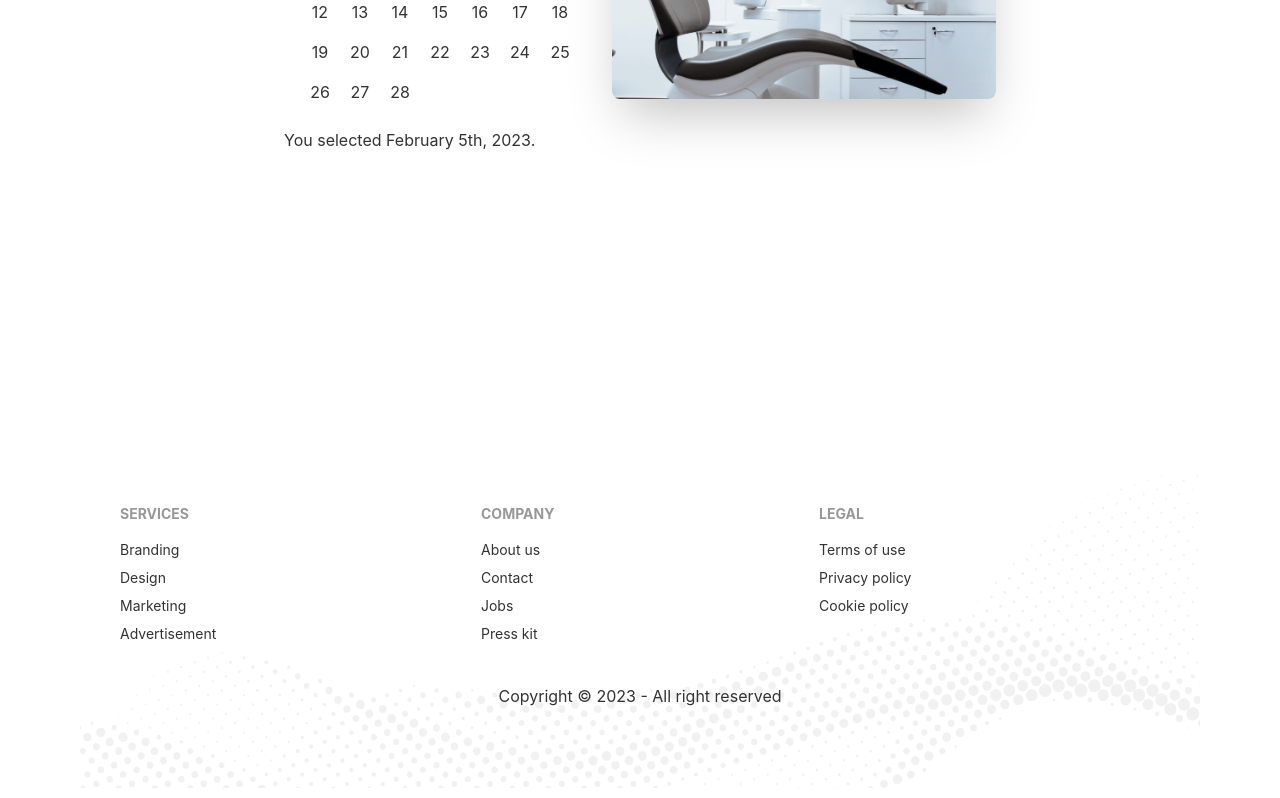
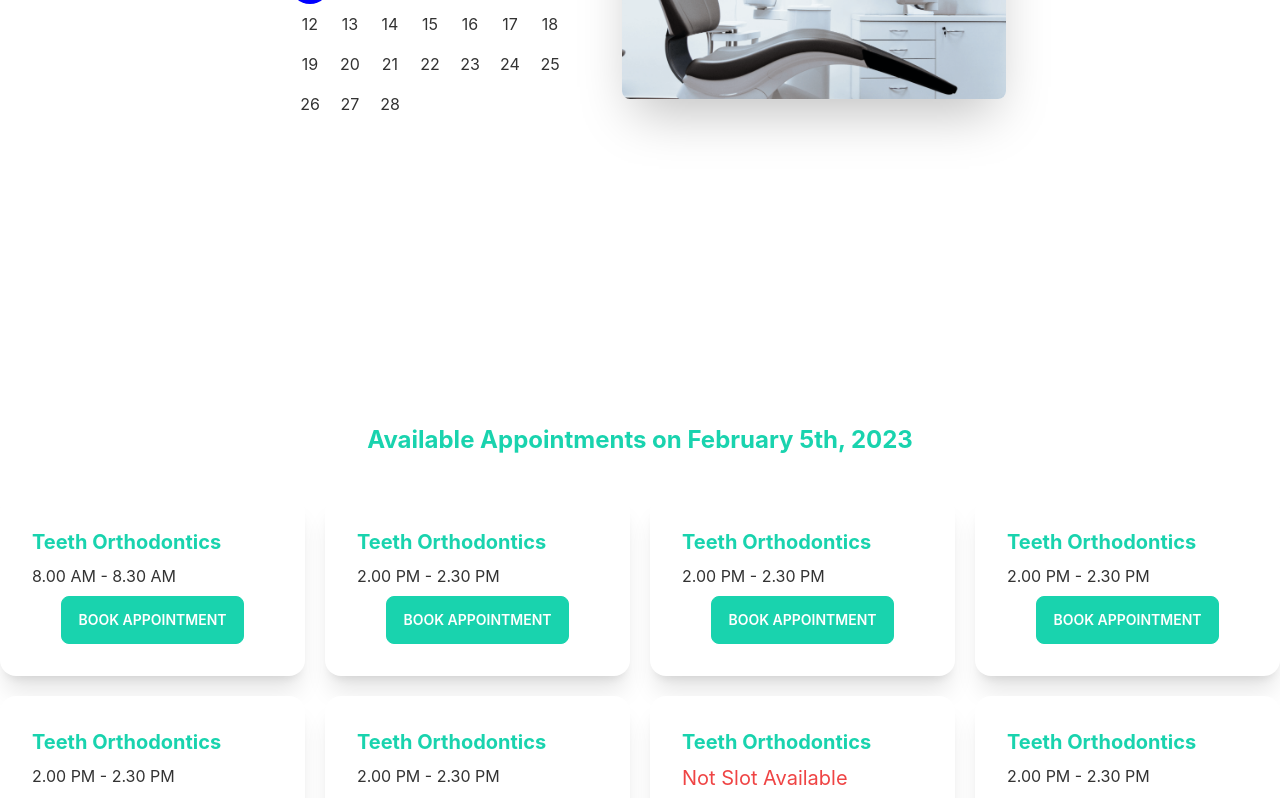
Before and after one commit to nadimahmed1/doctors-portal-client, a React (Create React App) app: page /appointment in a window 1280 px wide. Shown: the part 480-1278 px from the top of the page. Built offline with nearby package versions, Linux system fonts and the light colour scheme.

Commit message:
available appointment section added

```diff
--- /dev/null
+++ b/public/services.json
@@ -0,0 +1,122 @@
+[
+    {
+        "_id": 1,
+        "name": "Teeth Orthodontics",
+        "slots": [
+            "8.00 AM - 8.30 AM",
+            "8.30 AM - 9.00 AM",
+            "9.30 AM - 10.00 AM",
+            "10.30 AM - 11.00 AM",
+            "11.30 AM - 12.00 Am"
+        ]
+    },
+    {
+        "_id": 2,
+        "name": "Teeth Orthodontics",
+        "slots": [
+            "2.00 PM - 2.30 PM",
+            "3.00 PM - 4.00 PM",
+            "9.30 AM - 10.00 PM",
+            "10.30 AM - 11.00 PM",
+            "11.30 AM - 12.00 PM"
+        ]
+    },
+    {
+        "_id": 3,
+        "name": "Teeth Orthodontics",
+        "slots": [
+            "2.00 PM - 2.30 PM",
+            "3.00 PM - 4.00 PM",
+            "9.30 AM - 10.00 PM",
+            "10.30 AM - 11.00 PM",
+            "11.30 AM - 12.00 PM"
+        ]
+    },
+    {
+        "_id": 4,
+        "name": "Teeth Orthodontics",
+        "slots": [
+            "2.00 PM - 2.30 PM",
+            "3.00 PM - 4.00 PM",
+            "9.30 AM - 10.00 PM",
+            "10.30 AM - 11.00 PM",
+            "11.30 AM - 12.00 PM"
+        ]
+    },
+    {
+        "_id": 5,
+        "name": "Teeth Orthodontics",
+        "slots": [
+            "2.00 PM - 2.30 PM",
+            "3.00 PM - 4.00 PM",
+            "9.30 AM - 10.00 PM",
+            "10.30 AM - 11.00 PM",
+            "11.30 AM - 12.00 PM"
+        ]
+    },
+    {
+        "_id": 6,
+        "name": "Teeth Orthodontics",
+        "slots": [
+            "2.00 PM - 2.30 PM",
+            "3.00 PM - 4.00 PM",
+            "9.30 AM - 10.00 PM",
+            "10.30 AM - 11.00 PM",
+            "11.30 AM - 12.00 PM"
+        ]
+    },
+    {
+        "_id": 7,
+        "name": "Teeth Orthodontics",
+        "slots": []
+    },
+    {
+        "_id": 8,
+        "name": "Teeth Orthodontics",
+        "slots": [
+            "2.00 PM - 2.30 PM",
+            "3.00 PM - 4.00 PM",
+            "9.30 AM - 10.00 PM",
+            "10.30 AM - 11.00 PM",
+            "11.30 AM - 12.00 PM"
+        ]
+    },
+    {
+        "_id": 9,
+        "name": "Teeth Orthodontics",
+        "slots": [
+            "2.00 PM - 2.30 PM",
+            "3.00 PM - 4.00 PM",
+            "9.30 AM - 10.00 PM",
+            "10.30 AM - 11.00 PM",
+            "11.30 AM - 12.00 PM"
+        ]
+    },
+    {
+        "_id": 10,
+        "name": "Teeth Orthodontics",
+        "slots": [
+            "2.00 PM - 2.30 PM",
+            "3.00 PM - 4.00 PM",
+            "9.30 AM - 10.00 PM",
+            "10.30 AM - 11.00 PM",
+            "11.30 AM - 12.00 PM"
+        ]
+    },
+    {
+        "_id": 11,
+        "name": "Teeth Orthodontics",
+        "slots": []
+    },
+    {
+        "_id": 12,
+        "name": "Teeth Orthodontics",
+        "slots": [
+            "2.00 PM - 2.30 PM",
+            "3.00 PM - 4.00 PM",
+            "9.30 AM - 10.00 PM",
+            "10.30 AM - 11.00 PM",
+            "11.30 AM - 12.00 PM"
+        ]
+    }
+]
--- a/src/Pages/Appointment/Appointment.js
+++ b/src/Pages/Appointment/Appointment.js
@@ -1,11 +1,14 @@
-import React from 'react';
+import React, { useState } from 'react';
 import Footer from '../Shared/Footer';
 import AppointmentBanner from './AppointmentBanner';
+import AvailableAppointments from './AvailableAppointments';
 
 const Appointment = () => {
+    const [date, setDate] = useState(new Date());
     return (
         <div>
-            <AppointmentBanner></AppointmentBanner>
+            <AppointmentBanner date={date} setDate={setDate}></AppointmentBanner>
+            <AvailableAppointments date={date}></AvailableAppointments>
             <Footer></Footer>
         </div>
     );
--- a/src/Pages/Appointment/AppointmentBanner.js
+++ b/src/Pages/Appointment/AppointmentBanner.js
@@ -4,19 +4,19 @@
 import 'react-day-picker/dist/style.css';
 import { format } from 'date-fns';
 
-const AppointmentBanner = () => {
-    const [date, setDate] = useState(new Date());
+const AppointmentBanner = ({ date, setDate }) => {
+
     return (
         <div class="hero min-h-screen  ">
             <div class="hero-content flex-col lg:flex-row-reverse">
                 <img src={chair} class="max-w-sm rounded-lg shadow-2xl" />
-                <div>
+                <div className='mr-5'>
                     <DayPicker
                         mode="single"
                         selected={date}
                         onSelect={setDate}
                     />
-                    <p>You selected {format(date, 'PPP')}.</p>
+
                 </div>
             </div>
         </div>
--- /dev/null
+++ b/src/Pages/Appointment/AvailableAppointments.js
@@ -0,0 +1,30 @@
+import { format } from 'date-fns';
+import React, { useEffect, useState } from 'react';
+import Service from './Service';
+
+const AvailableAppointments = ({ date }) => {
+    const [services, setServices] = useState([])
+
+    useEffect(() => {
+        fetch('services.json')
+            .then(res => res.json())
+            .then(data => setServices(data))
+    }, [])
+    return (
+        <div>
+            <h1 className='text-secondary text-center font-bold text-2xl m-10'>Available Appointments on {format(date, 'PPP')}</h1>
+
+            <div className='grid grid-cols-1 md:grid-cols-2 lg:grid-cols-4 gap-5'>
+                {
+                    services.map(service => <Service
+                        key={service._id}
+                        service={service}
+                    ></Service>)
+                }
+            </div>
+        </div>
+
+    );
+};
+
+export default AvailableAppointments;
--- /dev/null
+++ b/src/Pages/Appointment/Service.js
@@ -0,0 +1,18 @@
+import React from 'react';
+
+const Service = ({ service }) => {
+    const { name, slots } = service;
+    return (
+        <div class="card lg:max-w-lg  bg-base-100 shadow-xl">
+            <div class="card-body">
+                <h2 class="card-title text-secondary font-bold">{name}</h2>
+                <p>{slots.length ? <span>{slots[0]}</span> : <span className='text-xl text-red-500'>Not Slot Available</span>}</p>
+                <div class="card-actions justify-center">
+                    <button disabled={slots.length === 0} class="btn btn-secondary uppercase text-white ">Book Appointment</button>
+                </div>
+            </div>
+        </div>
+    );
+};
+
+export default Service;
```
